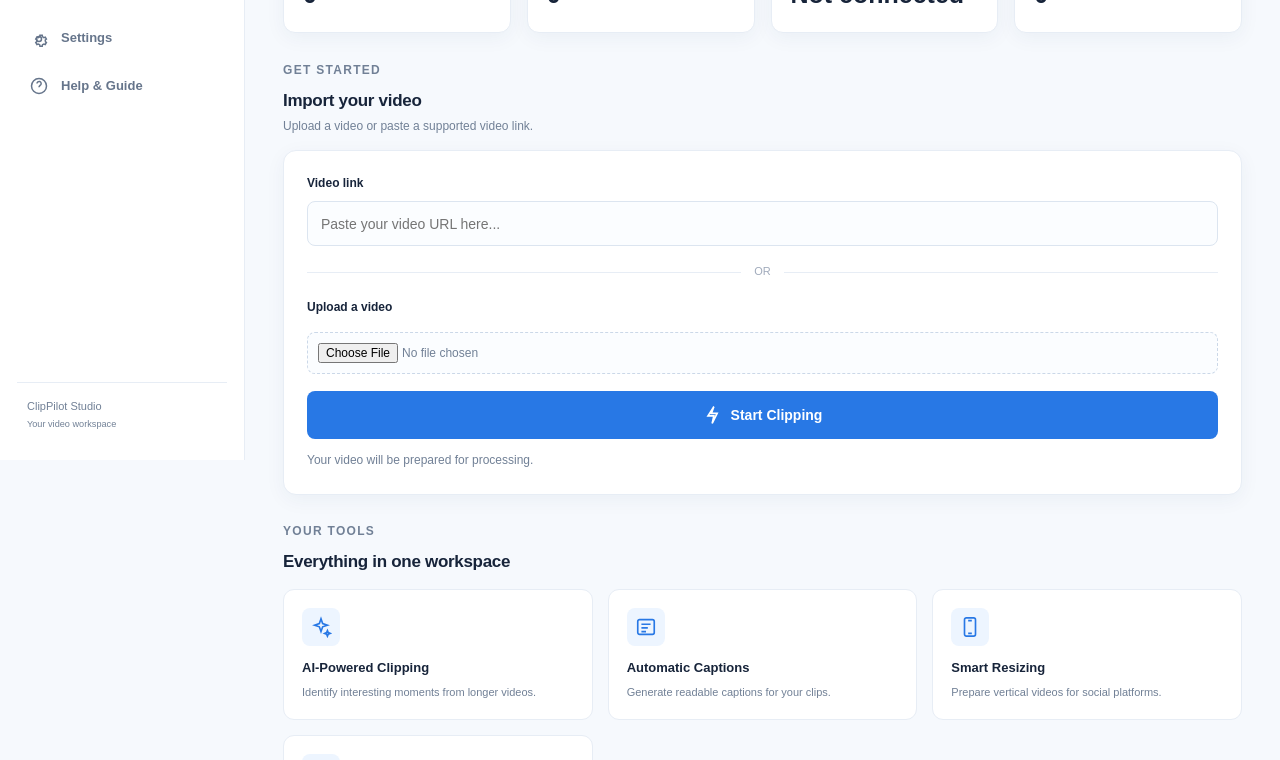
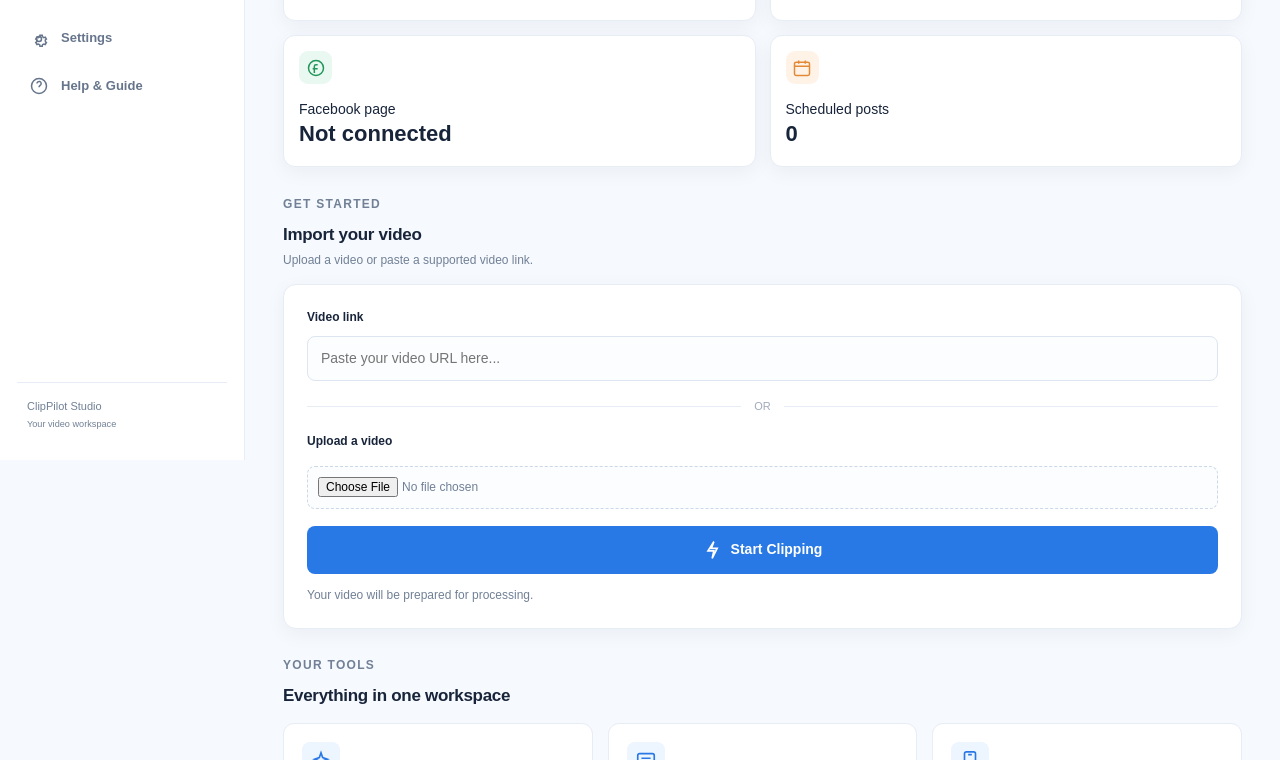
Before and after one commit to n4345446-netizen/clippilot, a plain HTML site: page index.html in a window 1280 px wide. Shown: the part 340-1100 px from the top of the page. Drawn offline with Linux system fonts and the light colour scheme.

Commit message:
Implement 2-column grid for dashboard statistics
Added styles for dashboard statistics grid layout.

```diff
--- a/style.css
+++ b/style.css
@@ -606,3 +606,20 @@ body * {
   border-radius: 50%;
   background: #24a36a;
 }
+/* Dashboard statistics — 2-column grid */
+
+.stats-grid {
+  display: grid !important;
+  grid-template-columns: repeat(2, minmax(0, 1fr)) !important;
+  gap: 14px !important;
+}
+
+.stat-card {
+  min-width: 0;
+  padding: 15px !important;
+}
+
+.stat-card strong {
+  font-size: 22px;
+  overflow-wrap: anywhere;
+}
```
